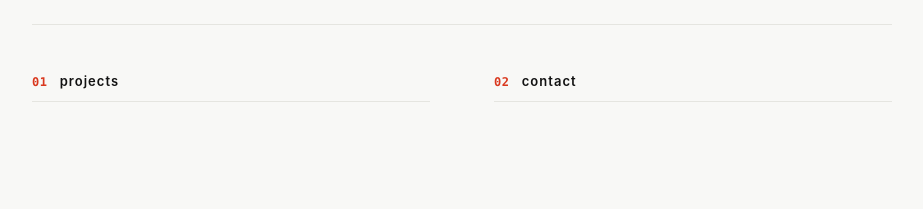
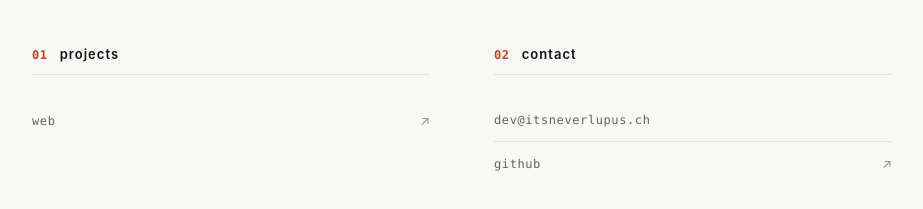
Before and after one commit to ItsNeverLupusOrg/web, a website built with Vite: page index.html in a window 1280 px wide. Shown: the part 355-564 px from the top of the page, without its empty margins (178-1101 px from the left). Built offline with nearby package versions, Linux system fonts and the light colour scheme.

Commit message:
Render project and contact link lists

```diff
--- /dev/null
+++ b/src/links.js
@@ -0,0 +1,11 @@
+// Content for the page. Edit the entries below to update the site.
+// Entries with an empty href are hidden until a link is filled in.
+
+export const PROJECT_LINKS = [
+  { label: 'web', href: 'https://github.com/ItsNeverLupusOrg/web', external: true },
+];
+
+export const CONTACT_LINKS = [
+  { label: 'dev@itsneverlupus.ch', href: 'mailto:samuel@itsneverlupus.ch', external: false },
+  { label: 'github', href: 'https://github.com/ItsNeverLupusOrg', external: true },
+];
--- a/src/main.js
+++ b/src/main.js
@@ -1 +1,39 @@
 import './style.css';
+import { CONTACT_LINKS, PROJECT_LINKS } from './links.js';
+
+function createEntry(link) {
+  const item = document.createElement('li');
+  item.className = 'entry-item';
+
+  const anchor = document.createElement('a');
+  anchor.className = 'editorial-link';
+  anchor.href = link.href;
+
+  const text = document.createElement('span');
+  text.className = 'link-text mono';
+  text.textContent = link.label;
+  anchor.append(text);
+
+  if (link.external) {
+    anchor.target = '_blank';
+    anchor.rel = 'noopener noreferrer';
+
+    const arrow = document.createElement('span');
+    arrow.className = 'link-arrow';
+    arrow.setAttribute('aria-hidden', 'true');
+    arrow.textContent = '↗';
+    anchor.append(arrow);
+  }
+
+  item.append(anchor);
+  return item;
+}
+
+function renderList(name, links) {
+  const list = document.querySelector(`[data-list="${name}"]`);
+  if (!list) return;
+  list.append(...links.filter((link) => link.href).map(createEntry));
+}
+
+renderList('projects', PROJECT_LINKS);
+renderList('contact', CONTACT_LINKS);
--- a/src/style.css
+++ b/src/style.css
@@ -152,3 +152,52 @@ body {
     padding: 2.25rem 0;
   }
 }
+
+/* Link lists */
+.entry-list {
+  list-style: none;
+  margin: 0;
+  padding: 0;
+  display: flex;
+  flex-direction: column;
+}
+
+.entry-item {
+  border-bottom: 1px solid var(--border-subtle);
+}
+
+.entry-item:last-child {
+  border-bottom: none;
+}
+
+.editorial-link {
+  display: flex;
+  align-items: center;
+  justify-content: space-between;
+  padding: 0.875rem 0;
+  color: var(--text-secondary);
+  text-decoration: none;
+  font-size: 0.875rem;
+  transition: color 0.15s ease, padding-left 0.15s ease;
+}
+
+.editorial-link:hover {
+  color: var(--text-primary);
+  padding-left: 0.25rem;
+}
+
+.editorial-link:focus-visible {
+  outline: 2px solid var(--focus-ring);
+  outline-offset: 4px;
+}
+
+.link-arrow {
+  font-size: 0.8125rem;
+  color: var(--text-tertiary);
+  transition: transform 0.15s ease, color 0.15s ease;
+}
+
+.editorial-link:hover .link-arrow {
+  color: var(--accent);
+  transform: translate(2px, -2px);
+}
```
